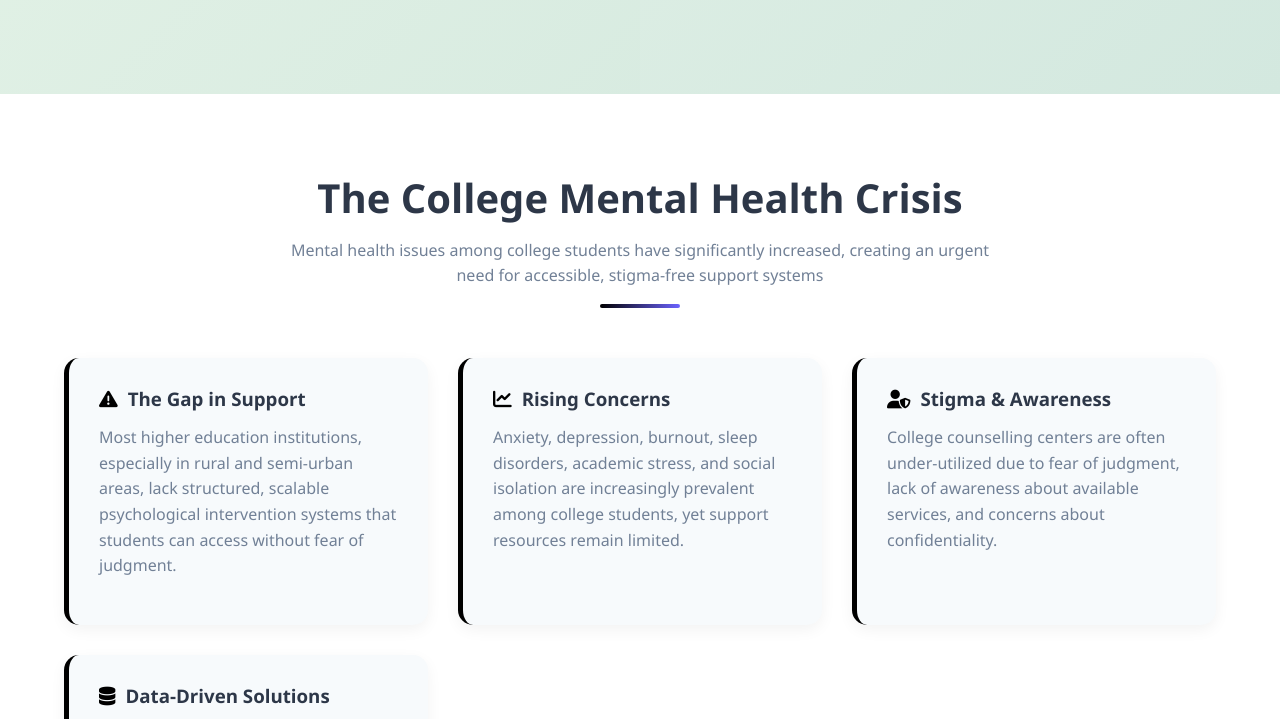
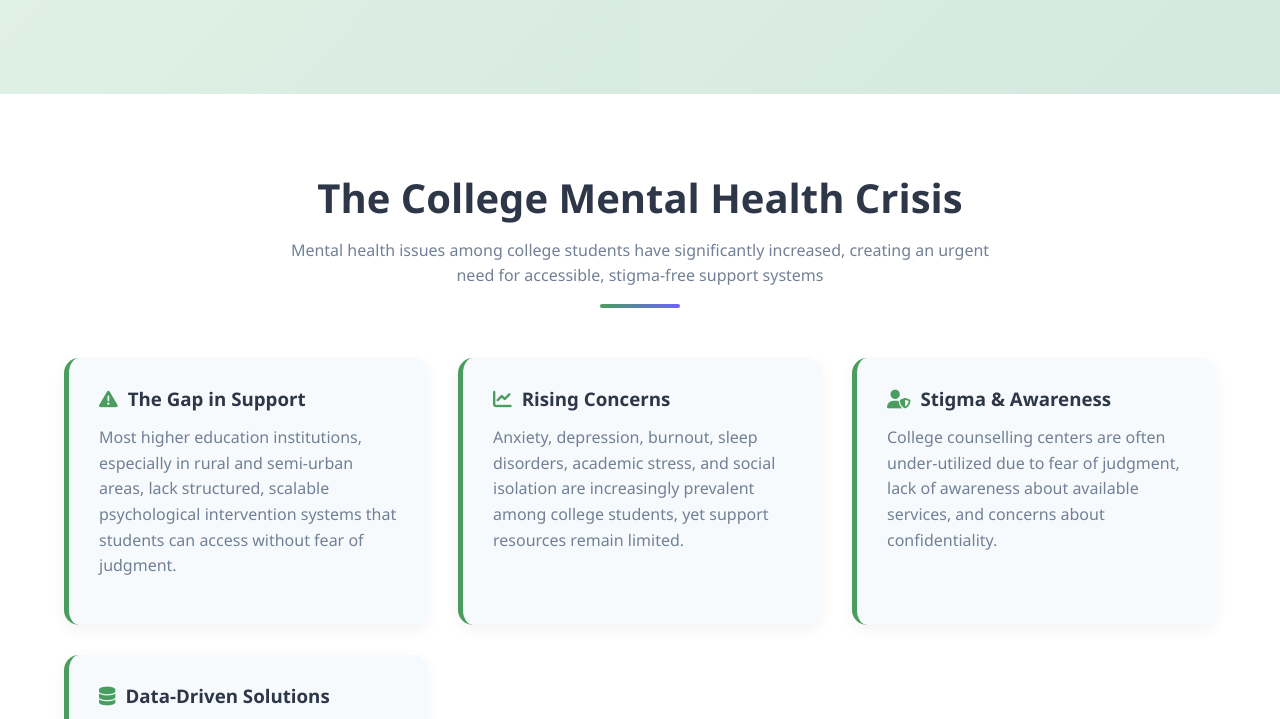
Before and after one commit to AnirbanGhosh007/SIH26, a plain HTML site: page index.html in a window 1280 px wide. Shown: the part 740-1459 px from the top of the page. Drawn offline with Linux system fonts and the light colour scheme.

Commit message:
color test1

```diff
--- a/index.html
+++ b/index.html
@@ -8,7 +8,7 @@
   <style>
     /* ===== CSS Variables ===== */
     :root {
-      --primary: #000000;
+      --primary: #4a9d5e;
       --primary-dark: #3a7d4e;
       --primary-light: #e8f5e9;
       --secondary: #6c63ff;
```
